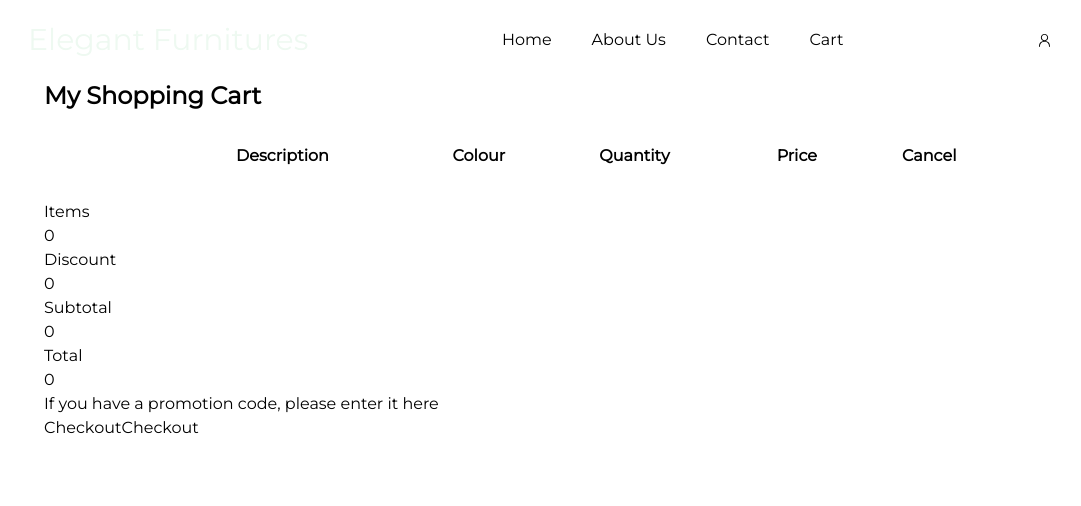
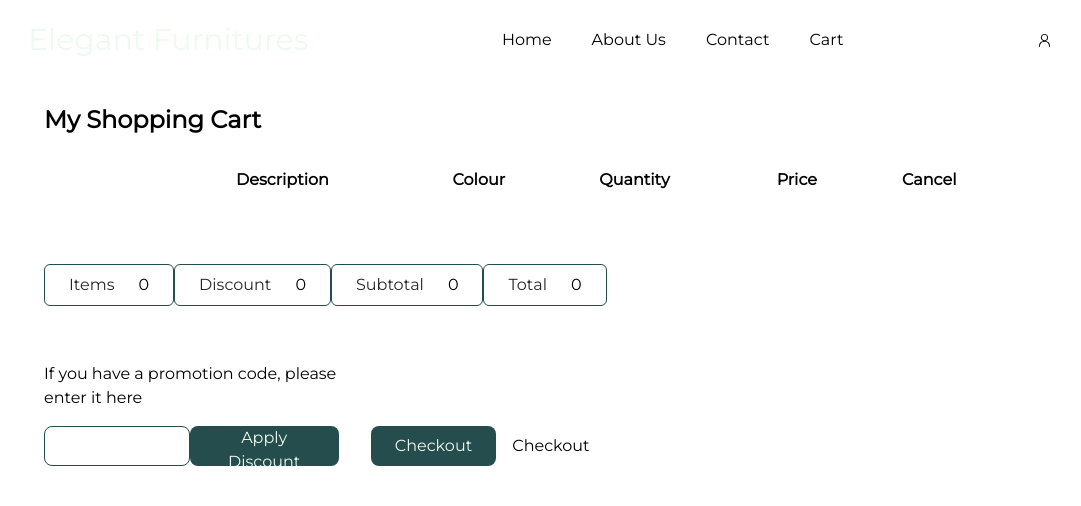
Before and after one commit to Peliah/timbu-shop, a React (Vite) app: page /cart in a window 1280 px wide. Shown: the top 506 px of the page, without its empty margins (100-1181 px from the left). Built offline with nearby package versions, Linux system fonts and the light colour scheme.

Commit message:
cart page almost

```diff
--- a/src/Pages/ShopPages/Cart.jsx
+++ b/src/Pages/ShopPages/Cart.jsx
@@ -1,41 +1,16 @@
 import React from 'react'
 import { useCart } from '../../hooks/CartContext/CartProvider'
+import InputBox from '../../component/InputBox';
 
 const Cart = () => {
   const { cart } = useCart();
   return (
     <div className='min-h-screen pt-20 px-36 font-Montserrat'>
-      <div className=''>
-        <h2 className='font-semibold text-2xl'>
+      <div className='pb-20'>
+        <h2 className='font-semibold text-2xl pt-6'>
           My Shopping Cart
         </h2>
         <div>
-          {/* <table className="w-full border-collapse">
-            <thead>
-              <tr>
-                <th className="border py-2 px-4"></th>
-                <th className="border py-2 px-4">Description</th>
-                <th className="border py-2 px-4">Quantity</th>
-                <th className="border py-2 px-4">Price</th>
-                <th className="border py-2 px-4">Cancel</th>
-              </tr>
-            </thead>
-            <tbody>
-              {cart.map((item, index) => (
-                <tr key={item.id}>
-                  <td className="border py-2 px-4">
-                    <img src={item.image} alt={item.name} className="h-16 w-16 object-cover" />
-                  </td>
-                  <td className="border py-2 px-4">{item.description}</td>
-                  <td className="border py-2 px-4">{item.quantity}</td>
-                  <td className="border py-2 px-4">${item.price}</td>
-                  <td className="border py-2 px-4">
-                    <button className="bg-red-500 text-white py-1 px-2 rounded">Cancel</button>
-                  </td>
-                </tr>
-              ))}
-            </tbody>
-          </table> */}
           <table className="w-full border-separate text-left  border-spacing-y-6">
             <thead>
               <tr>
@@ -65,29 +40,35 @@ const Cart = () => {
             </tbody>
           </table>
         </div>
-        <div>
-          <div>
-            <div>
-              <h4>Items</h4>
-              <p>{cart.length}</p>
+        <div className='pb-10 flex flex-col gap-6 w-full mt-10'>
+          <div className=' w-[55%] flex flex-row justify-between'>
+            <div className='border rounded-md border-primary px-6 py-2 flex gap-6'>
+              <h4 className='font-normal text-base opacity-85'>Items</h4>
+              <p className='font-normal text-base'>{cart.length}</p>
             </div>
-            <div>
-              <h4>Discount</h4>
-              <p>{cart.length}</p>
+            <div className='border rounded-md border-primary px-6 py-2 flex gap-6'>
+              <h4 className='font-normal text-base opacity-85'>Discount</h4>
+              <p className='font-normal text-base'>{cart.length}</p>
             </div>
-            <div>
-              <h4>Subtotal</h4>
-              <p>{cart.length}</p>
+            <div className='border rounded-md border-primary px-6 py-2 flex gap-6'>
+              <h4 className='font-normal text-base opacity-85'>Subtotal</h4>
+              <p className='font-normal text-base'>{cart.length}</p>
             </div>
-            <div>
-              <h4>Total</h4>
-              <p>{cart.length}</p>
+            <div className='border rounded-md border-primary px-6 py-2 flex gap-6'>
+              <h4 className='font-normal text-base opacity-85'>Total</h4>
+              <p className='font-normal text-base'>{cart.length}</p>
             </div>
           </div>
-          <div>
-            <div><label>If you have a promotion code, please enter it here</label></div>
-            <div>
-              <button>Checkout</button>
+          <div className='w-[55%] flex gap-8 pt-8 '>
+            <div className='w-full flex flex-col  gap-4 self-end'>
+              <label>If you have a promotion code, please enter it here</label>
+              <div className='flex w-full'>
+                <InputBox />
+                <button className='text-secondary bg-primary h-10 px-6 rounded-lg'>Apply Discount</button>
+              </div>
+            </div>
+            <div className='self-end flex gap-4'>
+              <button className='px-6 py-2 text-secondary bg-primary rounded-lg'>Checkout</button>
               <button>Checkout</button>
             </div>
           </div>
--- a/src/component/InputBox.jsx
+++ b/src/component/InputBox.jsx
@@ -0,0 +1,34 @@
+import { EyeClosedIcon, EyeOpenIcon } from '@radix-ui/react-icons';
+import React, { useState } from 'react'
+const InputBox = ({ name, type, id, value, placeholder, icon }) => {
+
+    const [passwordVisible, setPasswordVisible] = useState(false);
+
+    return (
+        <div className='w-3/5'>
+            <input
+                name={name}
+                type={type == "password" ? passwordVisible ? "text" : "password" : "text"}
+                id={id}
+                value={value}
+                placeholder={placeholder}
+                className='border rounded-lg border-primary w-full h-10 '
+
+            />
+            {/* <span >
+                {icon}
+            </span> */}
+            {/* {
+                type == "password" ?
+                    <span
+                        onClick={() => setPasswordVisible(currentVal => !currentVal)}
+                    >
+                        {!passwordVisible ? <EyeClosedIcon /> : <EyeOpenIcon />}
+                    </span>
+                    : ""
+            } */}
+        </div>
+    )
+}
+
+export default InputBox
```
